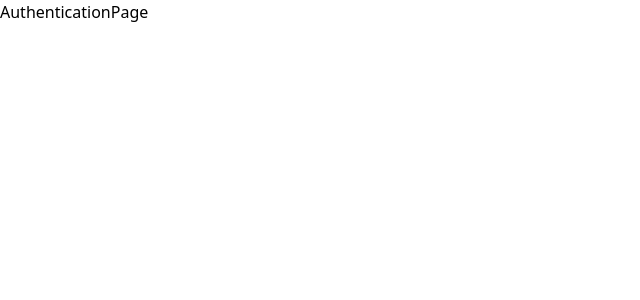
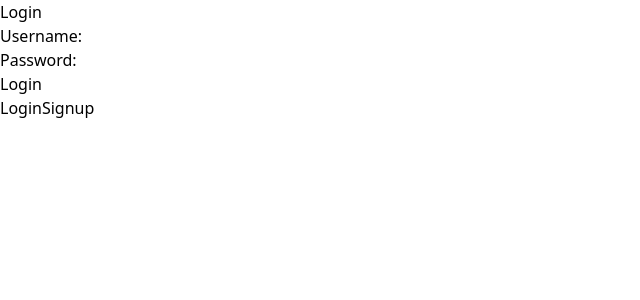
Before and after one commit to shawn-terence/api-front, a React (Vite) app: page /authentication in a window 1280 px wide. Shown: the top 300 px of the page, without its empty margins (0-640 px from the left). Built offline with nearby package versions, Linux system fonts and the light colour scheme; a web font is replaced by a local one.

Commit message:
created authentication,Signup and Login logic

```diff
--- a/src/App.jsx
+++ b/src/App.jsx
@@ -5,6 +5,7 @@ import AuthenticationPage from "./Pages/AuthenticationPage"
 import BookingPage from "./Pages/BookingPage"
 import MoviesPage from "./Pages/MoviesPage"
 import OnTheatre from "./Pages/OnTheatre"
+export const BASE_URL = 'https://flickfusion-backend.onrender.com/'
 
 const App = () => {
 
--- a/src/Components/Login.jsx
+++ b/src/Components/Login.jsx
@@ -1,8 +1,80 @@
 
-const Login = () => {
+import React, { useState } from "react";
+import axios from "axios";
+import { BASE_URL } from '../App';
+
+
+export default function Login() {
+  const [username, setUsername] = useState("");
+  const [password, setPassword] = useState("");
+  const [errorMessage, setErrorMessage] = useState("");
+
+
+
+  const handleSubmit = async (e) => {
+    e.preventDefault();
+
+    try {
+      const loginResponse = await axios.post(`${BASE_URL}/login`, {
+        username: username,
+        password: password
+      });
+
+      if (loginResponse.status === 200) {
+        setErrorMessage("");
+        const token = loginResponse.data.token;
+
+        localStorage.setItem('token', token);
+
+        axios.defaults.headers.common['Authorization'] = `Bearer ${token}`;
+
+        console.log('logged in');
+      } else {
+        setErrorMessage("Invalid username or password");
+      }
+    } catch (error) {
+      setErrorMessage("Invalid username or password");
+      console.error("Error logging in:", error);
+    }
+  };
   return (
-    <div>Login</div>
-  )
+<div >
+  <div ></div>
+  <div >
+    <h5 >
+      Login
+    </h5>
+    {errorMessage && <p className="text-red-500">{errorMessage}</p>}
+  </div>
+  <div >
+    <form onSubmit={handleSubmit} >
+      <div>
+        <label >Username:</label>
+        <input
+          type="text"
+          value={username}
+          onChange={(e) => setUsername(e.target.value)}
+
+        />
+      </div>
+      <div>
+        <label >Password:</label>
+        <input
+          type="password"
+          value={password}
+          onChange={(e) => setPassword(e.target.value)}
+
+        />
+      </div>
+      <button
+        type="submit"
+      >
+        Login
+      </button>
+    </form>
+  </div>
+</div>
+
+  );
+
 }
-
-export default Login;
--- a/src/Components/Signup.jsx
+++ b/src/Components/Signup.jsx
@@ -1,8 +1,77 @@
 
-const Signup = () => {
+import React, { useState } from "react";
+import axios from "axios";
+import { BASE_URL } from '../App';
+import { useNavigate } from "react-router-dom";
+
+export default function Signup() {
+  const [username, setUsername] = useState("");
+  const [password, setPassword] = useState("");
+  const [gmail, setGmail] = useState("");
+  const [errorMessage, setErrorMessage] = useState("");
+  const [successMessage, setSuccessMessage] = useState("");
+  const navigate = useNavigate();
+
+  const handleSubmit = async (e) => {
+    e.preventDefault();
+
+    try {
+      const registerResponse = await axios.post(`${BASE_URL}/register`, {
+        username: username,
+        password: password,
+        gmail: gmail
+      });
+
+      if (registerResponse.status === 201) {
+        setErrorMessage("");
+        setSuccessMessage("Signup successful! Please login.");
+        console.log('signed up');
+      } else {
+        setErrorMessage("Signup failed");
+      }
+    } catch (error) {
+      setErrorMessage("Signup failed");
+      console.error("Error signing up:", error);
+    }
+  };
+
   return (
-    <div>Signup</div>
-  )
+    <div>
+      <div></div>
+      <div>
+        <h5>Signup</h5>
+        {errorMessage && <p className="text-red-500">{errorMessage}</p>}
+        {successMessage && <p className="text-green-500">{successMessage}</p>}
+      </div>
+      <div>
+        <form onSubmit={handleSubmit}>
+          <div>
+            <label>Username:</label>
+            <input
+              type="text"
+              value={username}
+              onChange={(e) => setUsername(e.target.value)}
+            />
+          </div>
+          <div>
+            <label>Password:</label>
+            <input
+              type="password"
+              value={password}
+              onChange={(e) => setPassword(e.target.value)}
+            />
+          </div>
+          <div>
+            <label>Gmail:</label>
+            <input
+              type="email"
+              value={gmail}
+              onChange={(e) => setGmail(e.target.value)}
+            />
+          </div>
+          <button type="submit">Signup</button>
+        </form>
+      </div>
+    </div>
+  );
 }
-
-export default Signup;
--- a/src/Pages/AuthenticationPage.jsx
+++ b/src/Pages/AuthenticationPage.jsx
@@ -1,8 +1,19 @@
+import React, { useState } from "react";
+import Login from "../Components/Login";
+import Signup from "../Components/Signup"
 
-const AuthenticationPage = () => {
+export default function AuthenticationPage() {
+  const [isLogin, setIsLogin] = useState(true);
+
   return (
-    <div>AuthenticationPage</div>
-  )
+    <div className="authentication-page">
+      <div className="authentication-form">
+        {isLogin ? <Login /> : <Signup />}
+      </div>
+      <div className="toggle-buttons">
+        <button onClick={() => setIsLogin(true)}>Login</button>
+        <button onClick={() => setIsLogin(false)}>Signup</button>
+      </div>
+    </div>
+  );
 }
-
-export default AuthenticationPage;
```
